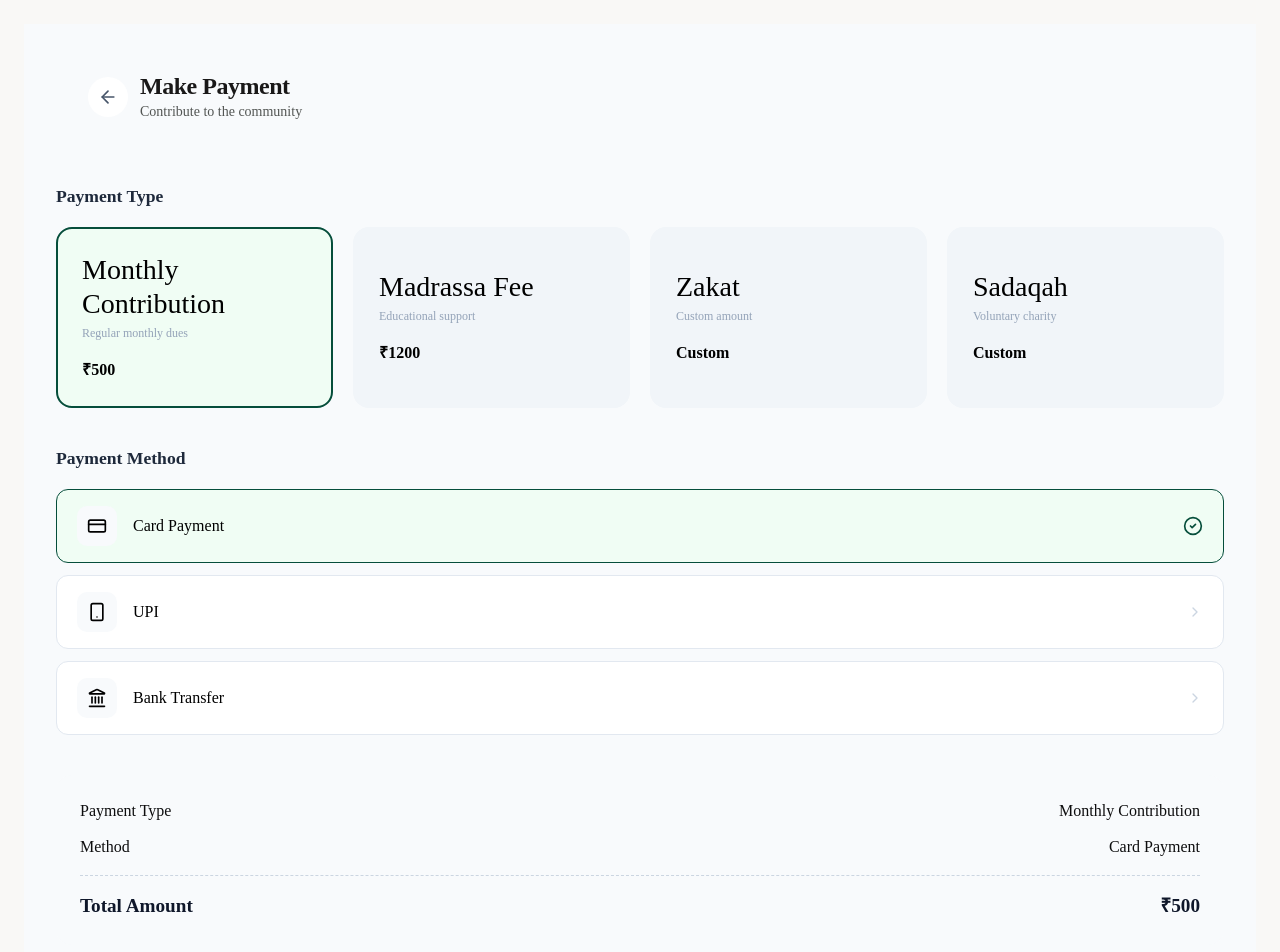
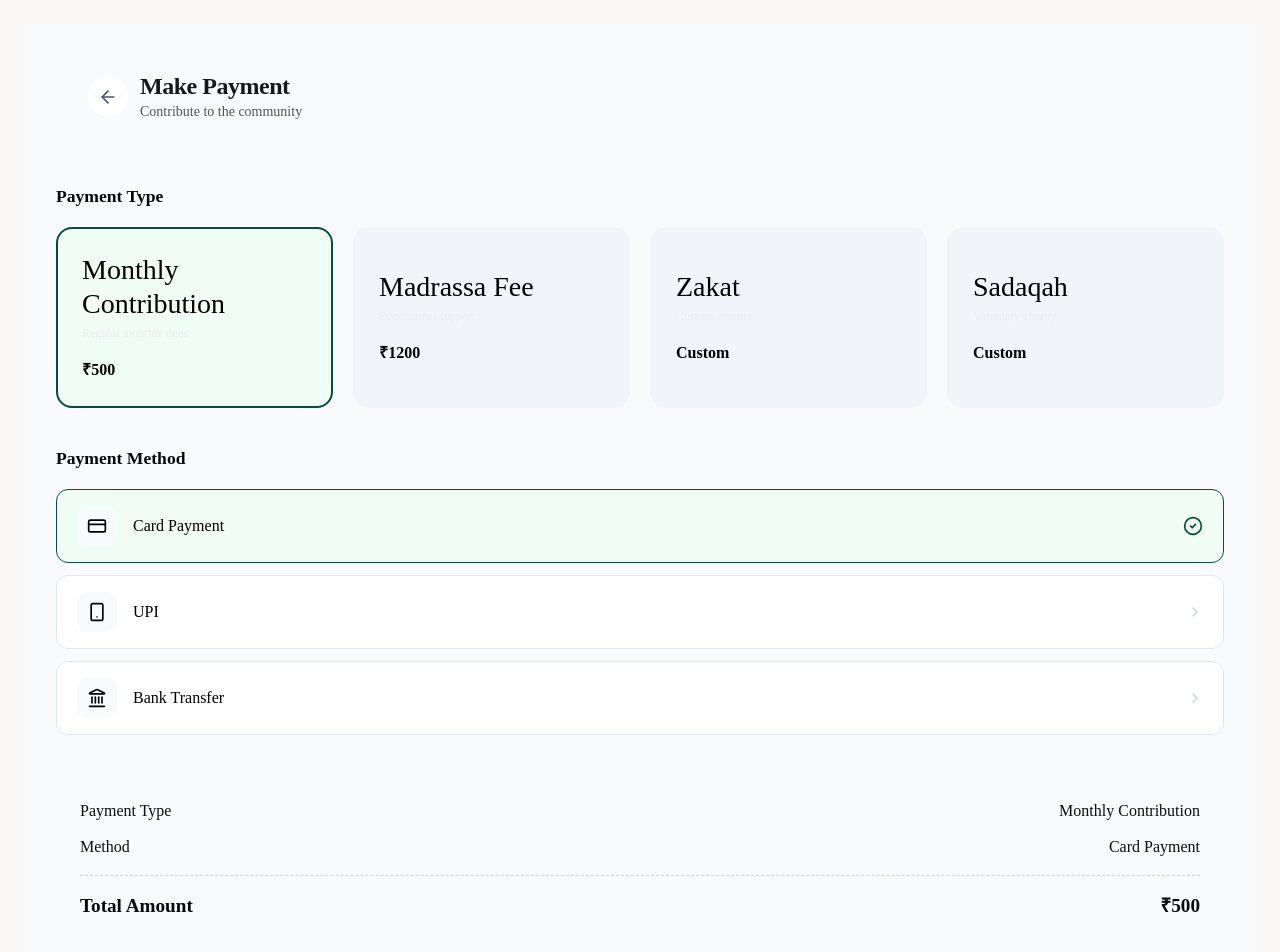
Before and after one commit to ashminashref/community_connect, a React (Vite) app: page /payment in a window 1280 px wide. Shown: the top 952 px of the page. Built offline with nearby package versions, Linux system fonts and the light colour scheme; a web font is replaced by a local one.

Commit message:
payment and coloe

```diff
--- a/src/Components/Payment.css
+++ b/src/Components/Payment.css
@@ -73,7 +73,7 @@
 .section-title {
   font-size: 1.1rem;
   font-weight: 600;
-  color: #1e293b;
+  color: #080909;
   margin-bottom: 1.25rem;
 }
 
@@ -109,7 +109,7 @@
 .type-card p {
   margin-top: 0.25rem;
   font-size: 0.75rem;
-  color: #94a3b8;
+  color: #e9ecf1;
 }
 
 .type-footer {
@@ -220,7 +220,7 @@
   border-top: 1px dashed #cbd5e1;
   font-weight: 700;
   font-size: 1.2rem;
-  color: #0f172a;
+  color: #080808;
 }
 
 /* ===============================
```
